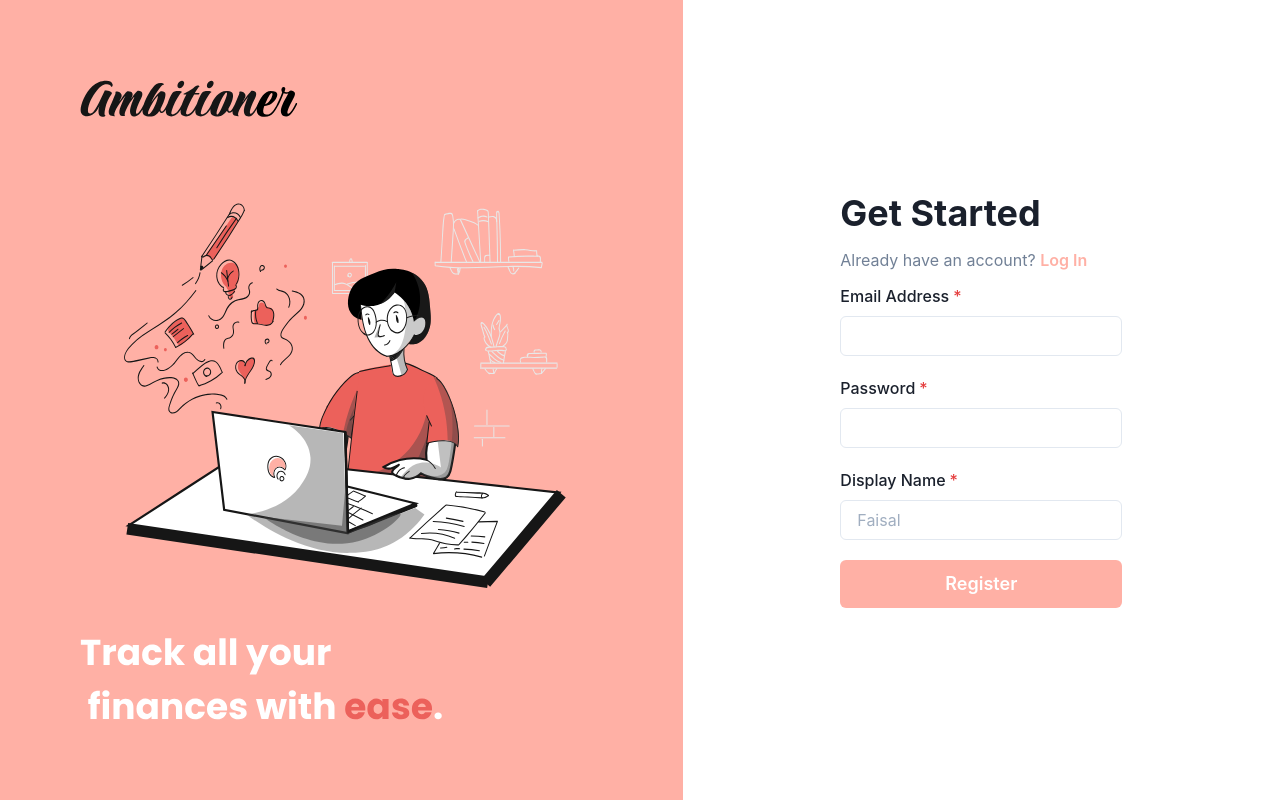
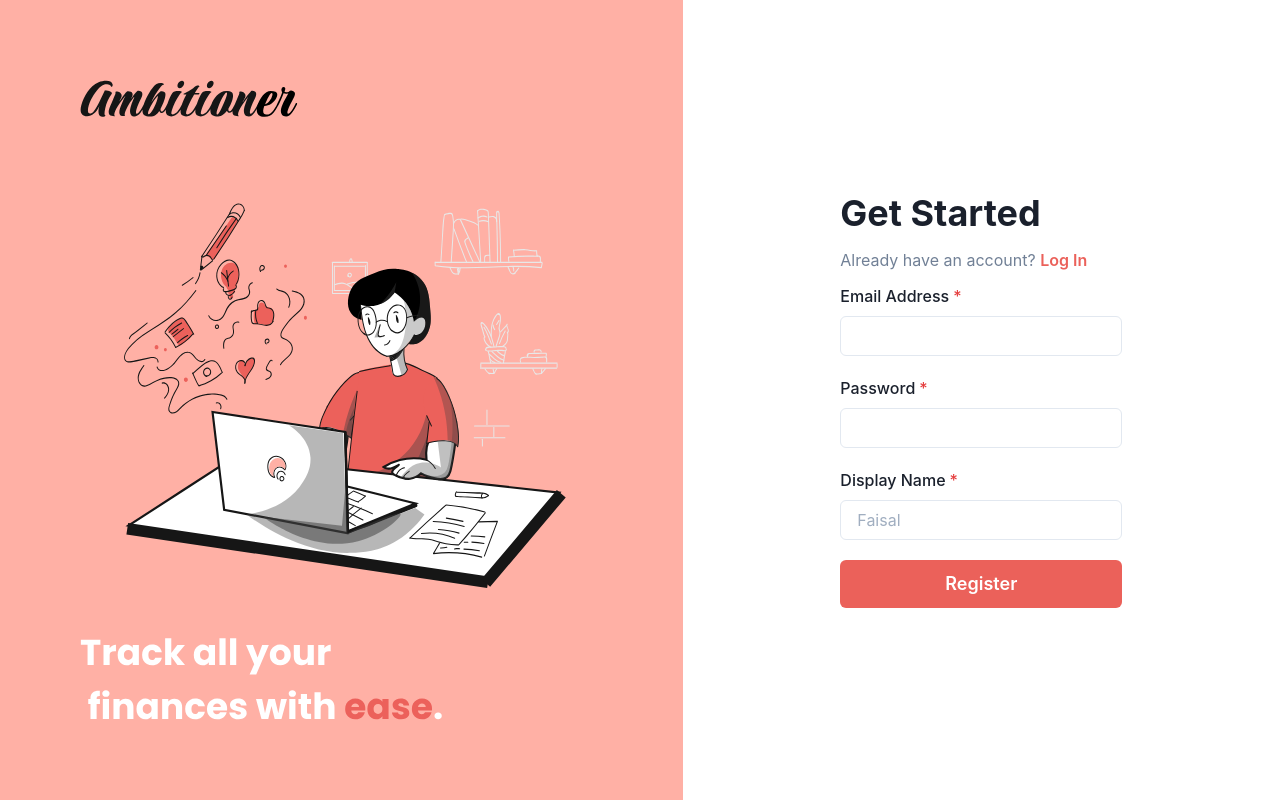
Before and after one commit to F4isalSH/ambitioner, a React (Create React App) app: page /register in a window 1280 px wide. Built offline with nearby package versions, Linux system fonts and the light colour scheme.

Commit message:
changed bg color on hover

```diff
--- a/src/pages/register/Register.tsx
+++ b/src/pages/register/Register.tsx
@@ -19,7 +19,7 @@ export const Register: React.FC = () => {
         <Flex alignItems='center' justifyContent='center' w='full' height='full'>
             <VStack py={5} alignItems='flex-start' spacing={3}>
                 <Heading>Get Started</Heading>
-                <Text color='gray.500'>Already have an account? <Button variant='link' color='#FFB0A5'>Log In</Button></Text>
+                <Text color='gray.500'>Already have an account? <Button variant='link' color='#EB615A'>Log In</Button></Text>
                 <form onSubmit={handleSubmit}>
                 <SimpleGrid w='full' spacing={5}>
                 <GridItem colSpan={1}>
@@ -56,7 +56,7 @@ export const Register: React.FC = () => {
                  </GridItem>
 
                  <GridItem  colSpan={1}>
-                 <Button type='submit' bg='#FFB0A5' color='white' size="lg" w="full">Register</Button>
+                 <Button type='submit' bg='#EB615A' _hover={{bg:'#FFB0A5'}} color='white' size="lg" w="full">Register</Button>
                  </GridItem>
                  </SimpleGrid>
                 </form>
```
